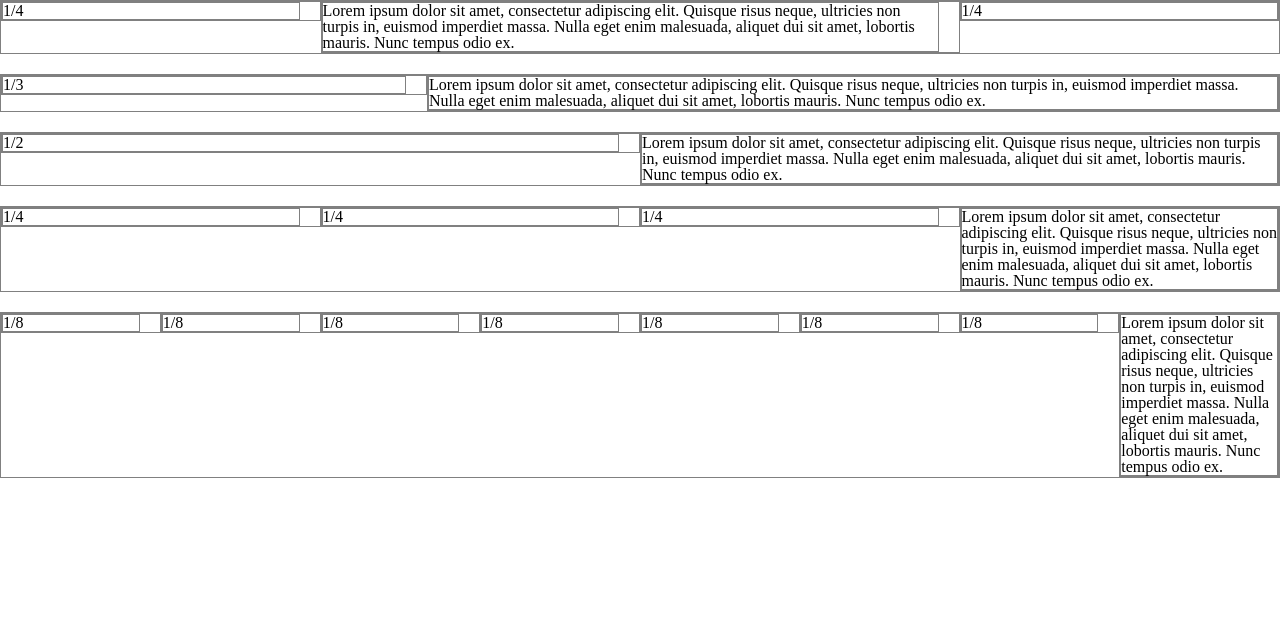
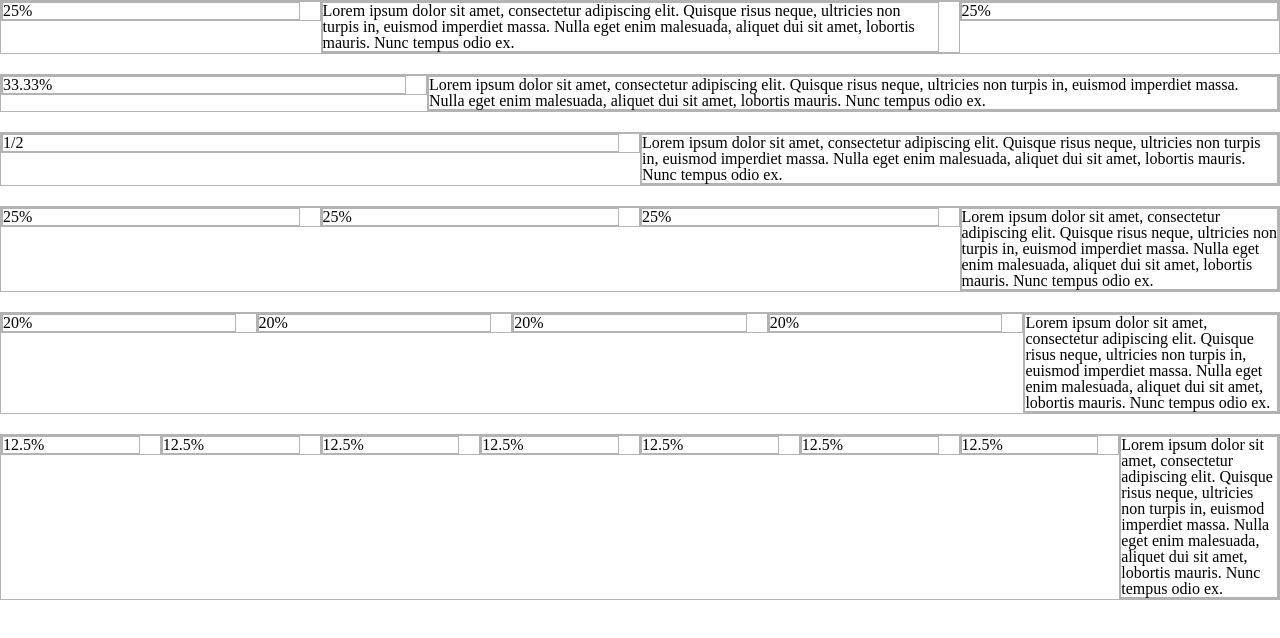
Before and after one commit to broyeztony/simple-grid, a website: page index.html in a window 1280 px wide. Drawn offline with Linux system fonts and the light colour scheme.

Commit message:
Added a col-1-5 (20%) class.

```diff
--- a/index.html
+++ b/index.html
@@ -9,13 +9,13 @@
 <body>
 
     <div class="grid grid-pad outline">
-        <div class="col-1-4"><p>1/4</p></div>
+        <div class="col-1-4"><p>25%</p></div>
         <div class="col-1-2"><p>Lorem ipsum dolor sit amet, consectetur adipiscing elit. Quisque risus neque, ultricies non turpis in, euismod imperdiet massa. Nulla eget enim malesuada, aliquet dui sit amet, lobortis mauris. Nunc tempus odio ex.</p></div>
-        <div class="col-1-4"><p>1/4</p></div>
+        <div class="col-1-4"><p>25%</p></div>
     </div>
 
     <div class="grid grid-pad outline">
-        <div class="col-1-3"><p>1/3</p></div>
+        <div class="col-1-3"><p>33.33%</p></div>
         <div class="col-2-3"><p>Lorem ipsum dolor sit amet, consectetur adipiscing elit. Quisque risus neque, ultricies non turpis in, euismod imperdiet massa. Nulla eget enim malesuada, aliquet dui sit amet, lobortis mauris. Nunc tempus odio ex.</p></div>
     </div>
 
@@ -25,20 +25,28 @@
     </div>
 
     <div class="grid grid-pad outline">
-        <div class="col-1-4"><p>1/4</p></div>
-        <div class="col-1-4"><p>1/4</p></div>
-        <div class="col-1-4"><p>1/4</p></div>
+        <div class="col-1-4"><p>25%</p></div>
+        <div class="col-1-4"><p>25%</p></div>
+        <div class="col-1-4"><p>25%</p></div>
         <div class="col-1-4"><p>Lorem ipsum dolor sit amet, consectetur adipiscing elit. Quisque risus neque, ultricies non turpis in, euismod imperdiet massa. Nulla eget enim malesuada, aliquet dui sit amet, lobortis mauris. Nunc tempus odio ex.</p></div>
     </div>
 
     <div class="grid grid-pad outline">
-        <div class="col-1-8"><p>1/8</p></div>
-        <div class="col-1-8"><p>1/8</p></div>
-        <div class="col-1-8"><p>1/8</p></div>
-        <div class="col-1-8"><p>1/8</p></div>
-        <div class="col-1-8"><p>1/8</p></div>
-        <div class="col-1-8"><p>1/8</p></div>
-        <div class="col-1-8"><p>1/8</p></div>
+        <div class="col-1-5"><p>20%</p></div>
+        <div class="col-1-5"><p>20%</p></div>
+        <div class="col-1-5"><p>20%</p></div>
+        <div class="col-1-5"><p>20%</p></div>
+        <div class="col-1-5"><p>Lorem ipsum dolor sit amet, consectetur adipiscing elit. Quisque risus neque, ultricies non turpis in, euismod imperdiet massa. Nulla eget enim malesuada, aliquet dui sit amet, lobortis mauris. Nunc tempus odio ex.</p></div>
+    </div>
+
+    <div class="grid grid-pad outline">
+        <div class="col-1-8"><p>12.5%</p></div>
+        <div class="col-1-8"><p>12.5%</p></div>
+        <div class="col-1-8"><p>12.5%</p></div>
+        <div class="col-1-8"><p>12.5%</p></div>
+        <div class="col-1-8"><p>12.5%</p></div>
+        <div class="col-1-8"><p>12.5%</p></div>
+        <div class="col-1-8"><p>12.5%</p></div>
         <div class="col-1-8"><p>Lorem ipsum dolor sit amet, consectetur adipiscing elit. Quisque risus neque, ultricies non turpis in, euismod imperdiet massa. Nulla eget enim malesuada, aliquet dui sit amet, lobortis mauris. Nunc tempus odio ex.</p></div>
     </div>
 
--- a/scss/simple-grid.scss
+++ b/scss/simple-grid.scss
@@ -6,14 +6,12 @@
   @include box-sizing();
 }
 
-$pad: 20px;
+$gutter: 20px;
 
 .grid {
-  background: white;
-  margin: 0 0 $pad 0;
+  margin: 0 0 $gutter 0;
 
-  &:after {
-    /* Or @extend clearfix */
+  &:after { /* Or @extend clearfix */
     content: "";
     display: table;
     clear: both;
@@ -22,7 +20,7 @@ $pad: 20px;
 
 [class*='col-'] {
   float: left;
-  padding-right: $pad;
+  padding-right: $gutter;
   .grid &:last-of-type {
     padding-right: 0;
   }
@@ -39,17 +37,20 @@ $pad: 20px;
 .col-1-4 {
   width: 25%;
 }
+.col-1-5 {
+  width: 20%;
+}
 .col-1-8 {
   width: 12.5%;
 }
 
 .grid-with-padding {
-  padding: $pad 0 $pad $pad;
+  padding: $gutter 0 $gutter $gutter;
   [class*='col-']:last-of-type {
-    padding-right: $pad;
+    padding-right: $gutter;
   }
 }
 
 .outline, .outline * {
-  border: 1px solid grey;
+  border: 1px solid #b3b3b3;
 }
```
Also changed, not shown: css/simple-grid.css.
